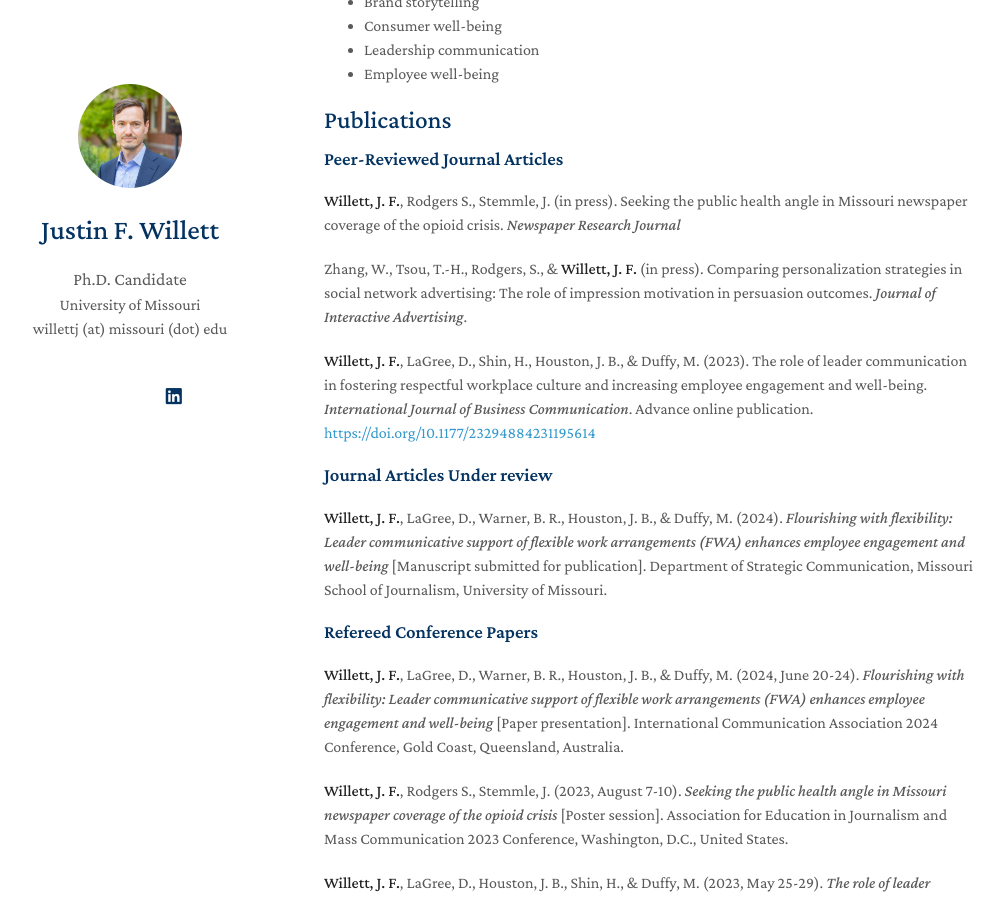
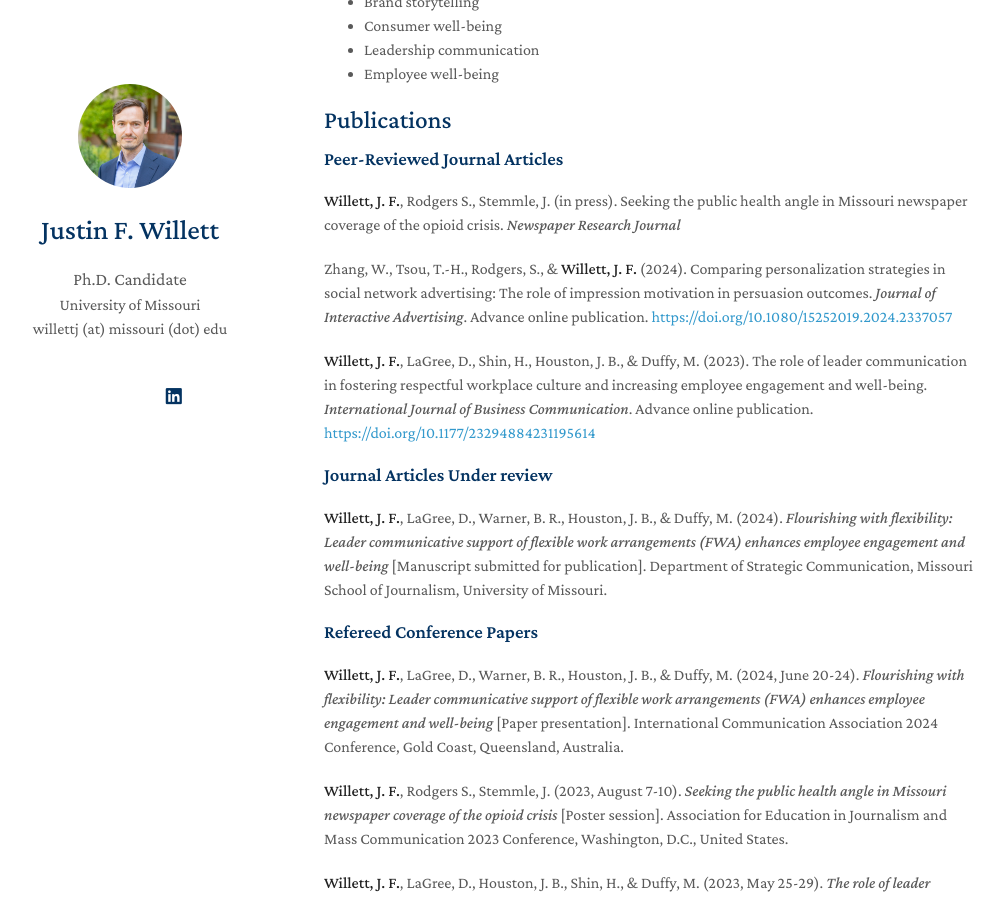
Before and after one commit to willettjf/willettjf.github.io, a Jekyll site: the page built from index.md, in a window 1280 px wide and 900 px high, scrolled down 301 px. Shown: the whole window, without its empty margins (146-1150 px from the left). Built offline with Jekyll 4.4.1, drawn with Linux system fonts in a browser that asks for light colours; nearby versions of some CDN libraries; a style sheet for code colours, icons or effects is not loaded; our own code applies the rules of GitHub Pages for plain Markdown files.

```diff
--- a/index.md
+++ b/index.md
@@ -22,7 +22,7 @@ I am a Ph.D. Student at the University of Missouri School of Journalism.  My exp
 
 **Willett, J. F.**, Rodgers S., Stemmle, J. (in press). Seeking the public health angle in Missouri newspaper coverage of the opioid crisis. _Newspaper Research Journal_
 
-Zhang, W., Tsou, T.-H., Rodgers, S., & **Willett, J. F.** (in press). Comparing personalization strategies in social network advertising: The role of impression motivation in persuasion outcomes. _Journal of Interactive Advertising_.
+Zhang, W., Tsou, T.-H., Rodgers, S., & **Willett, J. F.** (2024). Comparing personalization strategies in social network advertising: The role of impression motivation in persuasion outcomes. _Journal of Interactive Advertising_. Advance online publication. <a href="https://doi.org/10.1080/15252019.2024.2337057" target="_blank">https://doi.org/10.1080/15252019.2024.2337057</a>
 
 **Willett, J. F.**, LaGree, D., Shin, H., Houston, J. B., & Duffy, M. (2023). The role of leader communication in fostering respectful workplace culture and increasing employee engagement and well-being. _International Journal of Business Communication_. Advance online publication. <a href="https://doi.org/10.1177/23294884231195614" target="_blank">https://doi.org/10.1177/23294884231195614</a>
 
```
